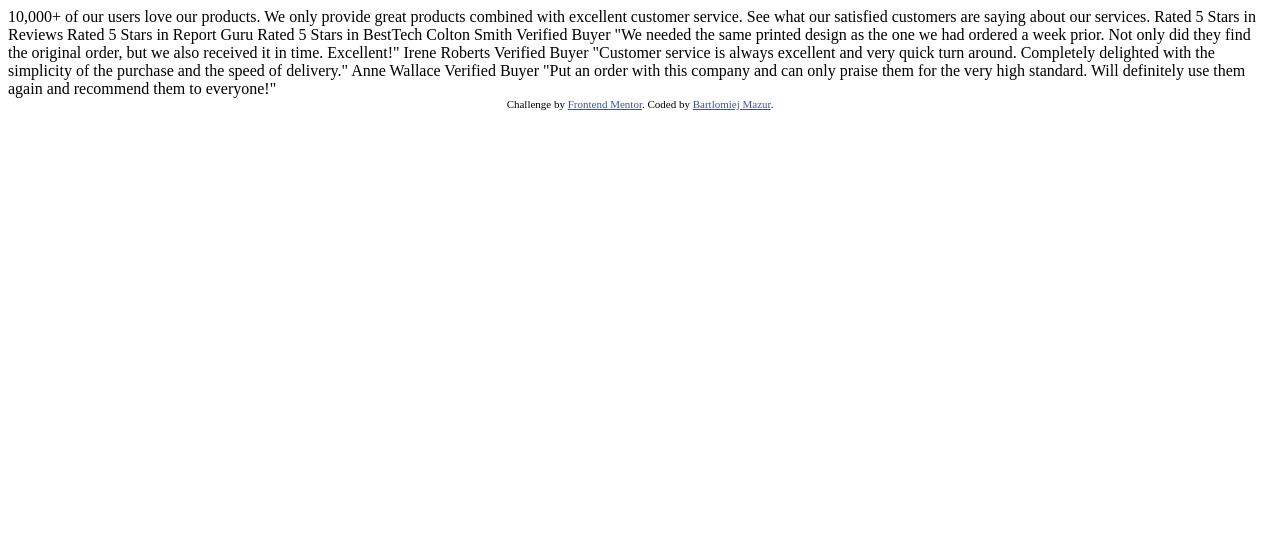
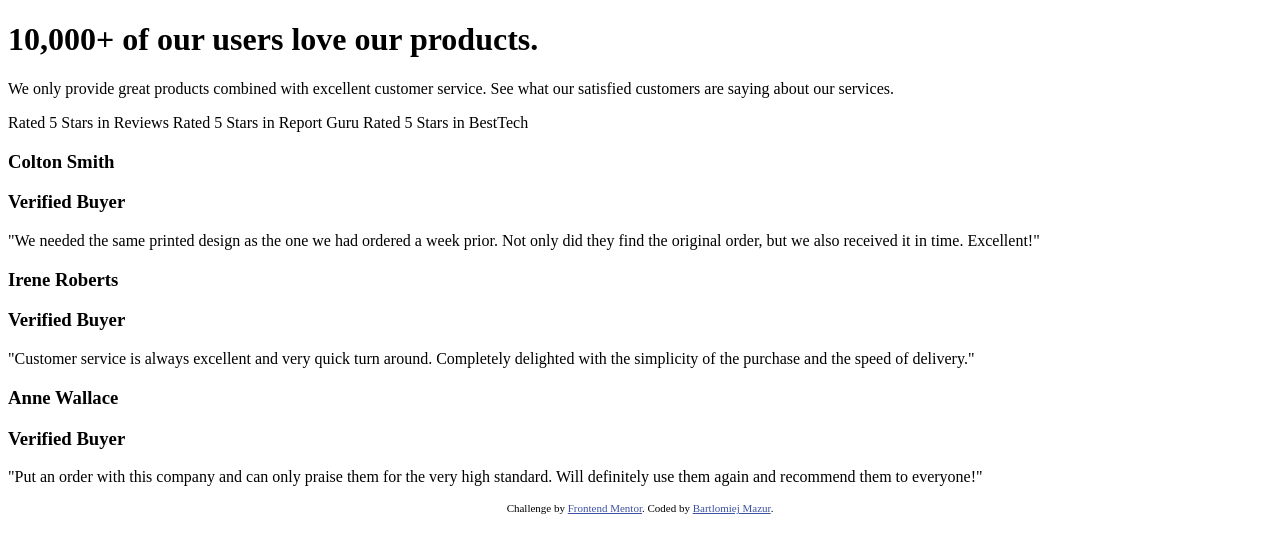
Before and after one commit to SimpleMB/FrontEndMentor-10-Social-Proof-section, a plain HTML site: page index.html in a window 1280 px wide. Drawn offline with Linux system fonts and the light colour scheme.

Commit message:
Html w/o semantics

```diff
--- a/index.html
+++ b/index.html
@@ -16,30 +16,46 @@
     </style>
   </head>
   <body>
-    10,000+ of our users love our products.
+    <h1>10,000+ of our users love our products.</h1>
 
-    We only provide great products combined with excellent customer service.
-    See what our satisfied customers are saying about our services.
+    <p class="description">
+      We only provide great products combined with excellent customer service.
+      See what our satisfied customers are saying about our services.
+    </p>
 
-    Rated 5 Stars in Reviews
-    Rated 5 Stars in Report Guru
-    Rated 5 Stars in BestTech
+    <div class="rating"></div>
+    Rated 5 Stars in Reviews Rated 5 Stars in Report Guru Rated 5 Stars in
+    BestTech
 
-    Colton Smith
-    Verified Buyer
-    "We needed the same printed design as the one we had ordered a week prior.
-    Not only did they find the original order, but we also received it in time.
-    Excellent!"
+    <div>
+      <h3>Colton Smith</h3>
+      <h3>Verified Buyer</h3>
+      <p>
+        "We needed the same printed design as the one we had ordered a week
+        prior. Not only did they find the original order, but we also received
+        it in time. Excellent!"
+      </p>
+    </div>
 
-    Irene Roberts
-    Verified Buyer
-    "Customer service is always excellent and very quick turn around. Completely
-    delighted with the simplicity of the purchase and the speed of delivery."
+    <div>
+      <h3>Irene Roberts</h3>
+      <h3>Verified Buyer</h3>
+      <p>
+        "Customer service is always excellent and very quick turn around.
+        Completely delighted with the simplicity of the purchase and the speed
+        of delivery."
+      </p>
+    </div>
 
-    Anne Wallace
-    Verified Buyer
-    "Put an order with this company and can only praise them for the very high
-    standard. Will definitely use them again and recommend them to everyone!"
+    <div>
+      <h3>Anne Wallace</h3>
+      <h3>Verified Buyer</h3>
+      <p>
+        "Put an order with this company and can only praise them for the very
+        high standard. Will definitely use them again and recommend them to
+        everyone!"
+      </p>
+    </div>
 
     <div class="attribution">
       Challenge by
```
